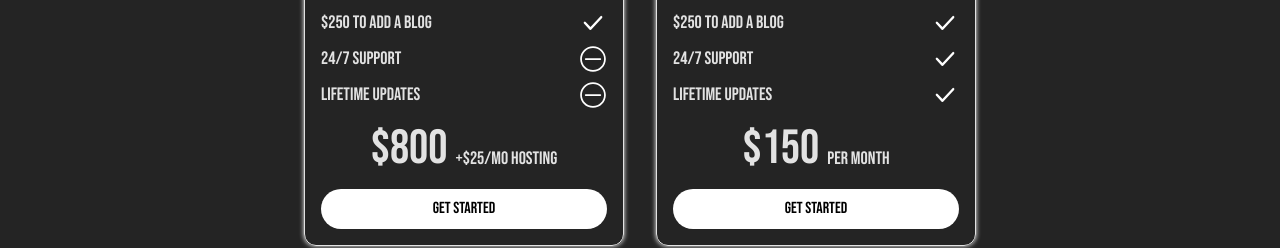
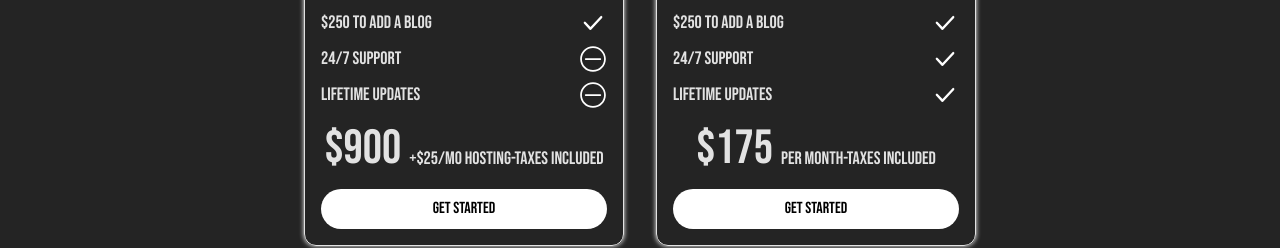
Before and after one commit to laughingelf/gwd, a React (Vite) app: page /home in a window 1280 px wide. Shown: the part 3040-3288 px from the top of the page. Built offline with nearby package versions, Linux system fonts and the light colour scheme.

Commit message:
updated pricing to include taxes

```diff
--- a/src/pages/LandingPage.jsx
+++ b/src/pages/LandingPage.jsx
@@ -185,8 +185,8 @@ const LandingPage = () => {
                     </div>
                     <div className="mt-4">
                         <div className="mb-4 flex justify-center items-end">
-                            <h1 className="mr-2 text-4xl sm:text-5xl">$800</h1>
-                            <h3 className="text-sm sm:text-lg">+$25/mo Hosting</h3>
+                            <h1 className="mr-2 text-4xl sm:text-5xl">$900</h1>
+                            <h3 className="text-sm sm:text-lg">+$25/mo Hosting-taxes included</h3>
                         </div>
                         <Link onClick={() => window.scrollTo(0, 0)} id="get-started-button-glow" to='/contact' className="block text-center mt-4">Get Started</Link>
                     </div>
@@ -227,8 +227,8 @@ const LandingPage = () => {
                     </div>
                     <div className="mt-4">
                         <div className="mb-4 flex justify-center items-end">
-                            <h1 className="mr-2 text-4xl sm:text-5xl">$150</h1>
-                            <h3 className="text-sm sm:text-lg">Per Month</h3>
+                            <h1 className="mr-2 text-4xl sm:text-5xl">$175</h1>
+                            <h3 className="text-sm sm:text-lg">Per Month-taxes included</h3>
                         </div>
                         <Link onClick={() => window.scrollTo(0, 0)} id="get-started-button-glow" to='/contact' className="block text-center mt-4">Get Started</Link>
                     </div>
```
Also changed, not shown: index.html (line endings or trailing spaces), src/components/ContactForm.jsx (line endings or trailing spaces).
